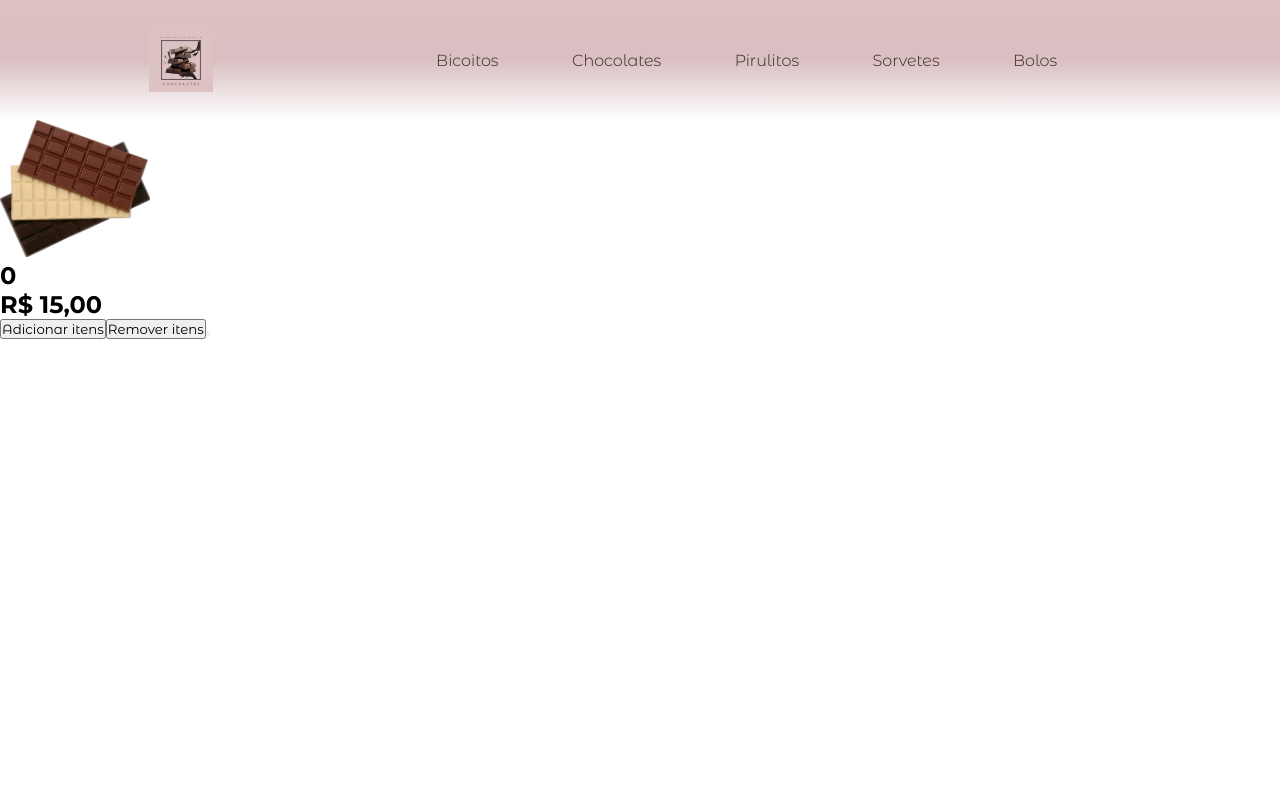
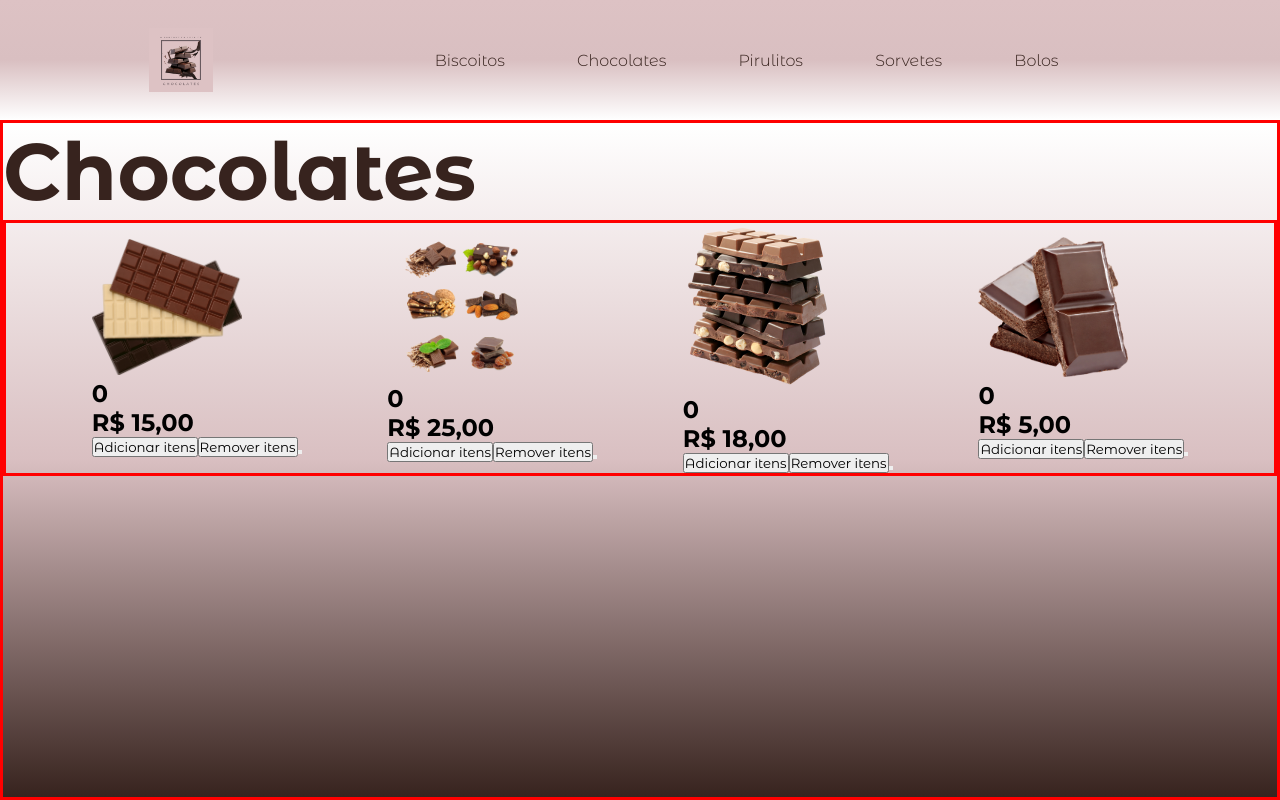
Before and after one commit to lolimamota/loja-de-chocolates, a React (Vite) app: page / in a window 1280 px wide. Built offline with nearby package versions, Linux system fonts and the light colour scheme.

Commit message:
add a styled-Components

```diff
--- a/package.json
+++ b/package.json
@@ -11,7 +11,8 @@
   },
   "dependencies": {
     "react": "^18.2.0",
-    "react-dom": "^18.2.0"
+    "react-dom": "^18.2.0",
+    "styled-components": "^6.1.8"
   },
   "devDependencies": {
     "@types/react": "^18.2.55",
--- a/src/App.css
+++ b/src/App.css
@@ -33,3 +33,29 @@ ul{
   align-items: center;
   justify-content: space-evenly;
 }
+
+.main{
+  border: solid red;
+  height: calc(100vh - 15vh);
+  background-image: linear-gradient(transparent, #D9BFC1, #37231E);
+}
+
+.main div{
+border: solid red;
+display: flex;
+justify-content: space-evenly;
+align-items: center;
+}
+
+.main h1{
+  font-size: 5rem;
+  display: flex;
+  justify-content: flex-start;
+  align-items: center;
+  color: #37231E;
+}
+
+.chocoCard{
+  border-radius: 15%;
+  border: solid #37231E 1px;
+}
--- a/src/Components/Header/Header.jsx
+++ b/src/Components/Header/Header.jsx
@@ -9,7 +9,7 @@ export default function Header(){
                 <ul>
                     <li>
                         <a href="#Cookie">
-                        Bicoitos
+                        Biscoitos
                         </a>
                     </li>
                     <li>
--- a/src/Components/Main/Card.jsx
+++ b/src/Components/Main/Card.jsx
@@ -7,12 +7,12 @@ export default function Card({photo, price, alt}){
     const Del = () => {(0)}
     // const Payment(){}
     return(
-        <section>
+        <section className="cartao">
         <img src={photo} alt={alt} width={'150px'}/>
         <h2>{item}</h2>
         <h2>{price}</h2>
-        <button onClick={Add}>Adicionar itens</button>
-        <button onClick={Rem}>Remover itens</button>
+        <button onClick={Add}> Adicionar itens </button>
+        <button onClick={Rem}> Remover itens </button>
         <button></button>
         </section>
     )
--- a/src/Components/Main/Main.jsx
+++ b/src/Components/Main/Main.jsx
@@ -1,11 +1,28 @@
 import React, {useState} from "react";
+import styled from 'styled-components'
 import Card from './Card.jsx';
 import Barra from '../../assets/barrinhas.png';
+import BarraArt from '../../assets/barras-artesanais.png';
+import Pilha from '../../assets/pilha-barras.png';
+import Square from '../../assets/quadradinhos.png';
+
+//styled-components
+
+// const Div = styled.div
+// `border-radius: 15%;
+// border: solid #37231E 1px;
+// `;
 
 export default function Main(){
     return(
-        <>
+        <section className="main">
+        <h1>Chocolates</h1>
+        <div>
         <Card photo={Barra} alt={"A imagem tem três barras de chocolate, sendo uma amargo, outra ao leite e a terceira é branco."} price={"R$ 15,00"}/>
-        </>
+        <Card photo={BarraArt} alt={"A imagem mostra várias barras de chocolate ao leite com diferentes tipos de produtos para dar sabor, exemplo: laranja, café, hortelã, amendoim, uva passas, avelãs e noz."} price={"R$ 25,00"}/>
+        <Card photo={Pilha} alt={"A imagem mostra 7 barras de chocolate ao leite empilhadas de vários tipos, por exemplo, com uva passa ou amendoim."} price={"R$ 18,00"}/>
+        <Card photo={Square} alt={"A imagem mostra pequenos quadradinhos de chocolate ao leite empilhados."} price={"R$ 5,00"}/>
+        </div>
+        </section>
     )
 }
```
Also changed, not shown: 1 other file (tests, documents, lock files or other folders).
